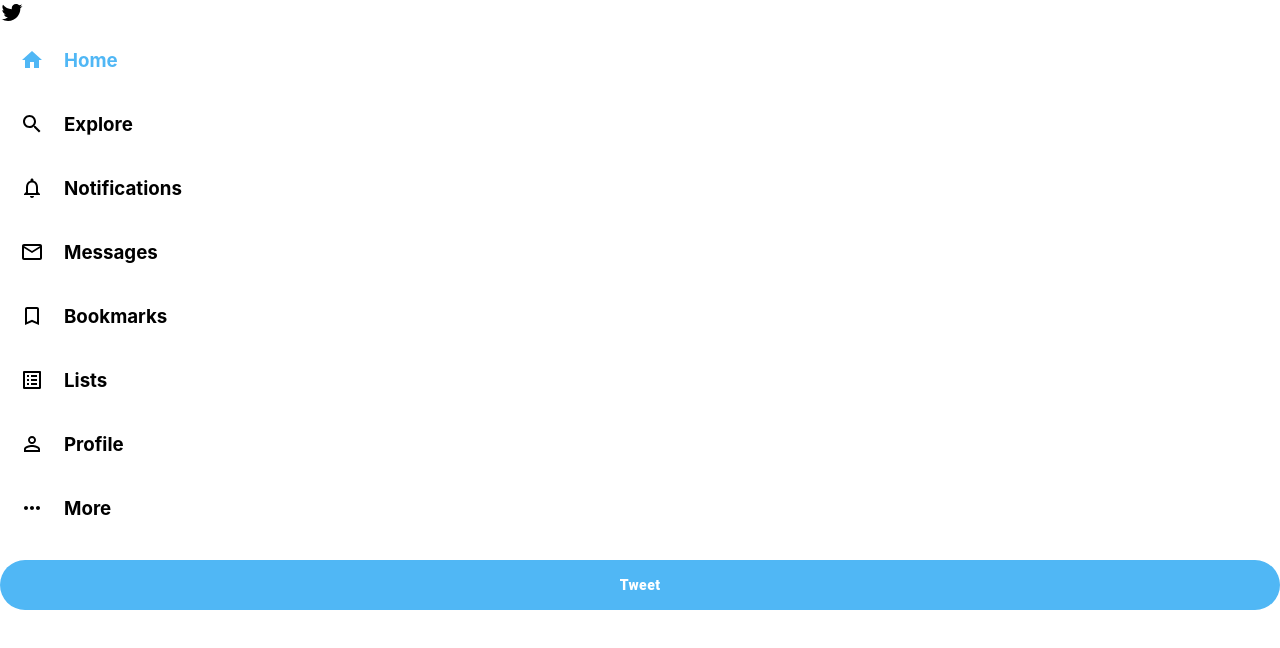
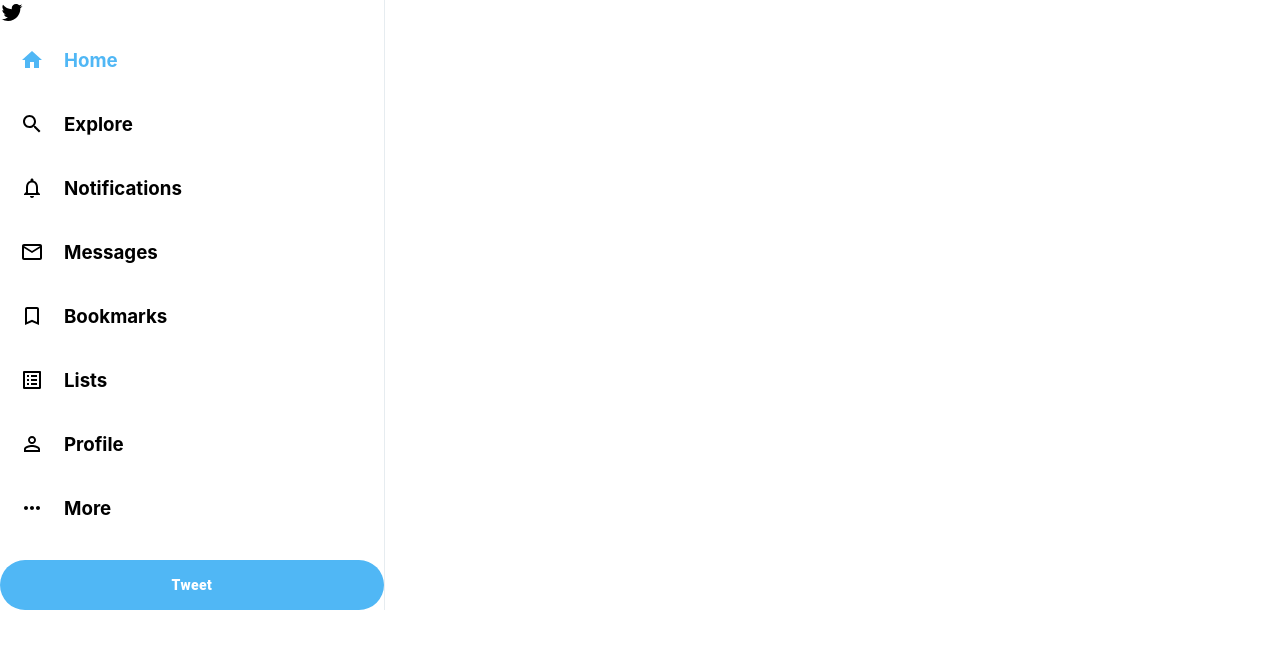
Before and after one commit to EDowning2000/TwitterClone, a React (Create React App) app in the folder client/: page / in a window 1280 px wide. Shown: the top 648 px of the page. Built offline with nearby package versions, Linux system fonts and the light colour scheme.

Commit message:
a bit more styling for the sidebar component

```diff
--- a/client/src/App.css
+++ b/client/src/App.css
@@ -2,3 +2,6 @@
   --twitterColor: #50b7f5;
   --twitterBackground: #e6ecf0;
 }
+.App{
+  display: flex;
+}
--- /dev/null
+++ b/client/src/components/Feed.js
@@ -0,0 +1,11 @@
+import React from 'react'
+import './Feed.css'
+
+function Feed (){
+  return (
+    <div className="feed">
+
+    </div>
+  )
+}
+export default Feed;
--- a/client/src/components/Sidebar.css
+++ b/client/src/components/Sidebar.css
@@ -8,3 +8,8 @@
   height: 50px;
   margin-top:20px !important;
 }
+.sidebar{
+  border-right: 1px solid var(--twitterBackground);
+  flex: 0.3;
+  min-width: 250px;
+}
--- a/client/src/components/Sidebar.js
+++ b/client/src/components/Sidebar.js
@@ -24,7 +24,7 @@
       <SidebarOption Icon={ListAltIcon} text="Lists" />
       <SidebarOption Icon={PermIdentityIcon} text="Profile" />
       <SidebarOption Icon={MoreHorizIcon} text="More" />
-      <Button variant="outlined" className="tweetBtn" fullWidth>Tweet</Button>
+      <Button variant="outlined" className="tweetBtn" fullWidth >Tweet</Button>
     </div>
   );
 }
```
Also changed, not shown: client/src/App.js (+10 -10 lines), client/src/components/Feed.css (added).
